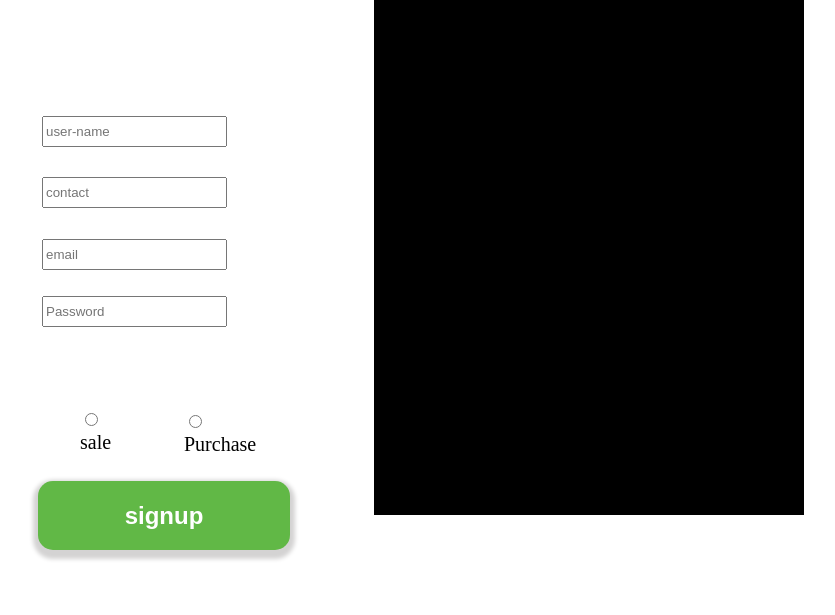
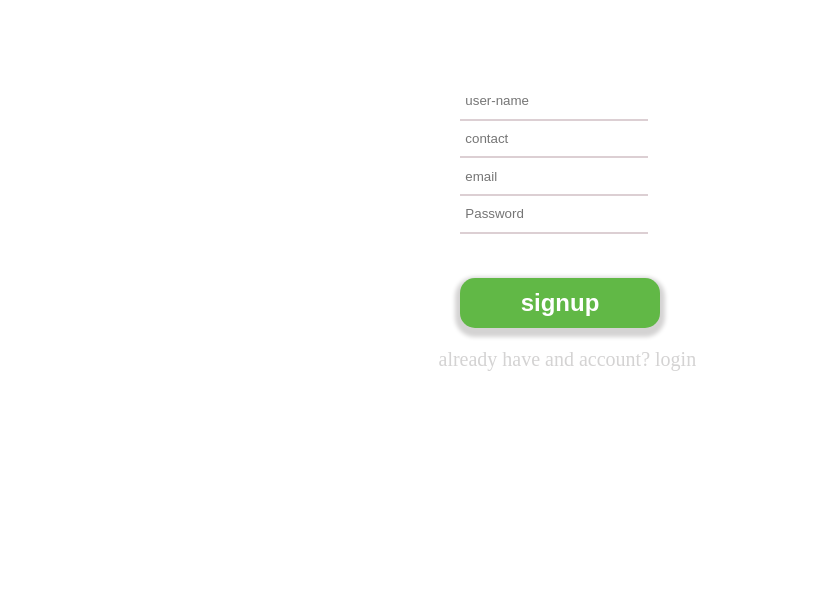
Before and after one commit to tabassumraza/saylani-application, a website: page page/page2.html in a window 1280 px wide. Shown: the part 185-800 px from the top of the page, without its empty margins (51-886 px from the left). Drawn offline with Linux system fonts and the light colour scheme.

Commit message:
complate page 2

```diff
--- a/index.css
+++ b/index.css
@@ -81,17 +81,18 @@
 .page-2-item {
   cursor: pointer;
   border: 0;
-  padding: 0;
+margin-left:20% ;
+margin-top: 5%;
   background-color: var(--color-forestgreen-200);
-  position: absolute;
-  top: 666px;
-  left: 89px;
   border-radius: var(--br-mini);
   box-shadow: 0 4px 4px 5px #d4d3d3;
-  width: 252px;
-  height: 69px;
+  width: 200px;
+  height: 50px;
   color: white;
   font-size: x-large;
+}
+.page2-p{
+  margin-left:15% ;
 }
 .sign-up {
   position: absolute;
@@ -110,39 +111,25 @@
 }
 
 .user-name {
-  position: absolute;
-  left: 93px;
-  top: 301px;
+
   line-height: 25px;
 }
 .line-icon {
-  top: 386px;
-  width: 248px;
+
   height: 2px;
 }
 .contact,
 .email {
-  position: absolute;
-  top: 362px;
-  left: 93px;
-  line-height: 25px;
-}
-.email {
-  top: 424px;
-}
-
+  line-height: 25px;
+}
 
 .password {
-  position: absolute;
-  left: 93px;
-}
-.password {
-  top: 481px;
-  line-height: 25px;
-}
-
-
-
+  line-height: 25px;
+}
+.formpage2{
+  margin-top: 20%;
+  padding-left: 20%;
+}
 
 .user-name-icon {
   position: absolute;
@@ -165,35 +152,19 @@
   overflow: hidden;
   opacity: 0.2;
 }
-.sale {
-  top: 593px;
-  left: 131px;
-  position: absolute;
-  color: var(--color-black);
-  width: 45px;
-  height: 20px;
-}
+
 
 .saylani-welfare2 {
-  margin: auto;
-  line-height: 25px;
-}
-.purchase {
-  position: absolute;
-  top: 595px;
-  left: 235px;
-  color: var(--color-black);
-  width: 97px;
-  height: 20px;
-}
-.saylani-welfare2 {
-
+  padding-left: 40px;
+  padding-top:30%;
+  line-height: 25px;
   font-size: var(--font-size-16xl);
   color: var(--color-forestgreen-200);
 }
+
 .online-market-place1 {
 
- margin: auto;
+  padding-left: 20%;
   line-height: 25px;
   font-weight: 600;
   color: var(--color-darkslateblue);
@@ -201,13 +172,23 @@
 
 .page-2 {
   margin: auto;
-  top: 10px;
-  background-color: black;
+  margin-top: 10%;
+  background-color:;
   width: 430px;
-  height: 700px;
+  height: 450px;
   overflow: hidden;
   font-size: var(--font-size-xl);
   color: var(--color-lightgray);
+}
+input[type=text] {
+	appearance: none;
+	border: none;
+	outline: none;
+	border-bottom: .2em solid #dccfd3;
+	background: rgba(#E91E63, .2);
+	border-radius: .2em .2em 0 0;
+	padding: .4em;
+	color: #E91E63;
 }
 .page-16-child {
   position: absolute;
--- a/page/page2.html
+++ b/page/page2.html
@@ -17,31 +17,25 @@
       <b class="saylani-welfare2">SAYLANI WELFARE</b>
       <div class="online-market-place1">ONLINE MARKET PLACE</div>
 
+<div class="formpage2">
 
-      <b class="user-name">User Name</b>
       <input class="user-name" type="text" placeholder="user-name" >
+      <br>
 
-      <b class="contact">Contact</b>
       <input class="contact" type="text" placeholder="contact" >
+      <br>
 
-      <b class="email">Email</b>
       <input class="email" type="text" placeholder="email" >
 
+      <br>
 
-      <b class="password">Password</b>
       <input  class="password" type="text" placeholder="Password">
 
-
-
-      <div class="sale">
-      <input type="radio"  name="sale" value="sale" />
-      <label  for="sale">sale</label>
-      </div>
-      <div class="purchase">
-        <input type="radio"  />
-        <label class="" for="purchase">Purchase</label>
-      </div>
+      <br>
+      <br>
+    </div>
       <button class="page-2-item"><b>signup</b></button>
+      <p class="page2-p">already have and account? login</p>
     </div>
 
   </body>
```
